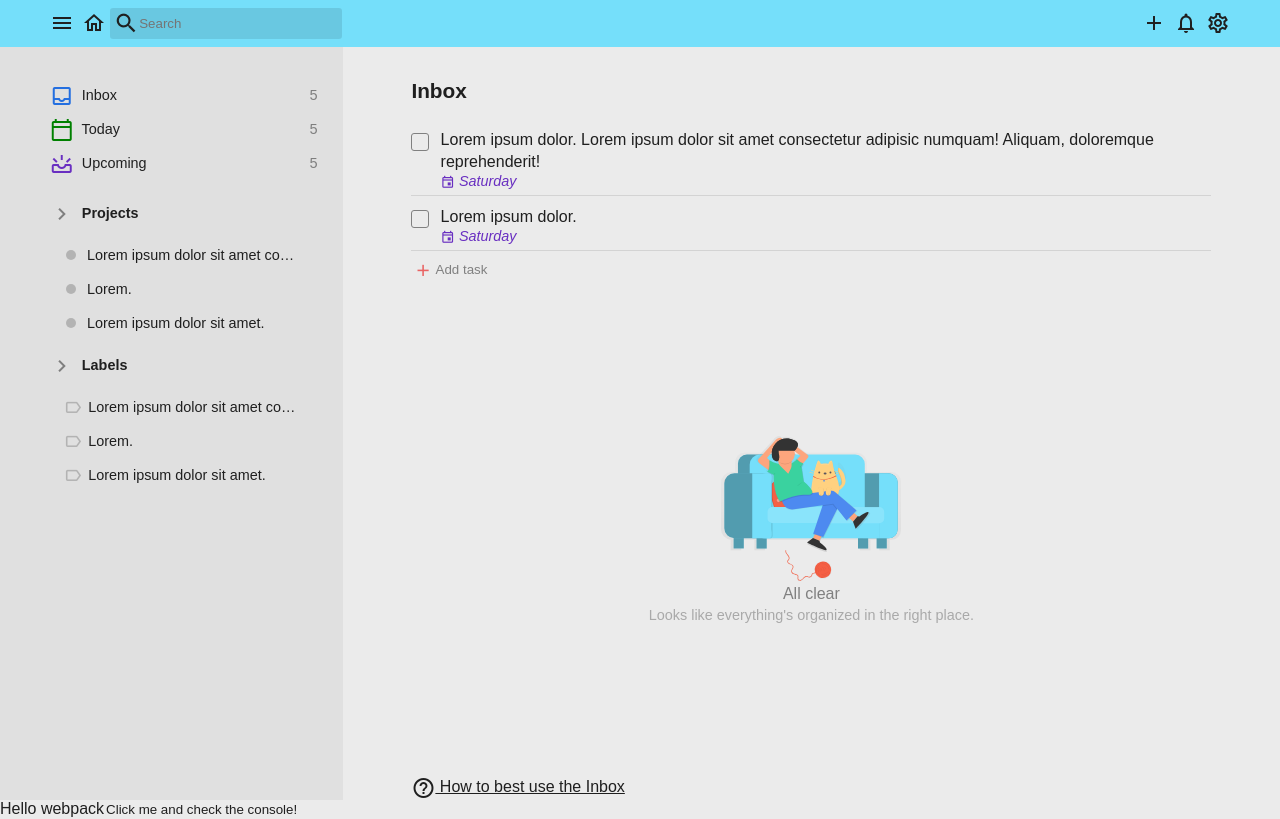
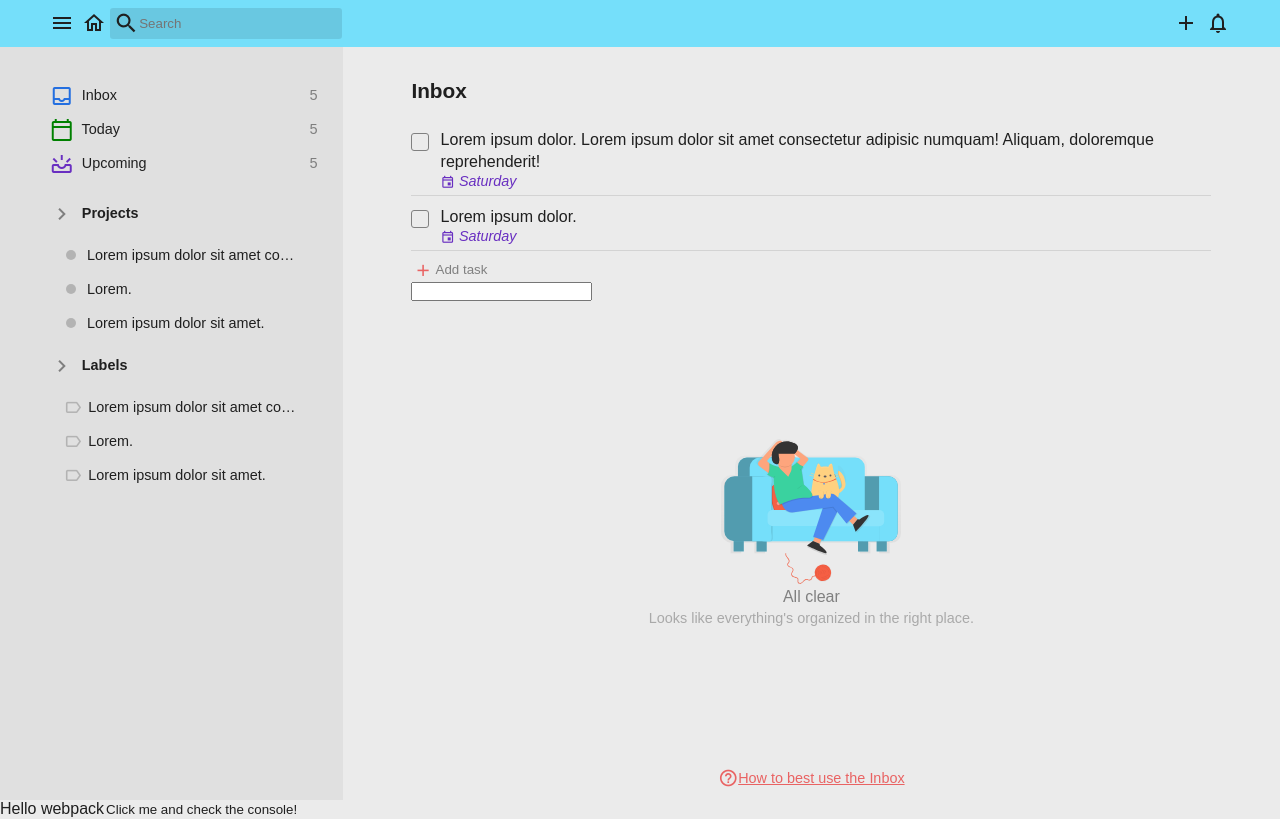
Before and after one commit to JohnGamboa-L4ck/todo-list, a website built with webpack: page src/hardcoded.html in a window 1280 px wide. Built offline with nearby package versions, Linux system fonts and the light colour scheme.

Commit message:
hardcoding add task div

```diff
--- a/src/hardcoded.html
+++ b/src/hardcoded.html
@@ -39,9 +39,9 @@
                 <button>
                     <span class="material-icons-outlined mid">notifications</span>
                 </button>
-                <button>
+                <!-- <button>
                     <span class="material-icons-outlined mid">settings</span>
-                </button>
+                </button> -->
             </div>
         </nav>
         <div class = "app-body">
@@ -130,7 +130,7 @@
                         </div>
                     </div>
                 </nav>
-                <div class = "container empty"><!-- empty -->
+                <div class = "container empty "><!-- class: empty -->
                     <header>
                         <h1>Inbox</h1>
                     </header>
@@ -196,6 +196,9 @@
                             Add task
                         </button>
                     </div>
+                    <div class = "add-task-div">
+                        <input type = "text">
+                    </div>
                     <div class = "empty-state-div">
                         <img src="./chilling.svg" draggable="false">
                         <h4>All clear</h4>
@@ -203,7 +206,7 @@
                     </div>
                     <footer>
                         <span class="material-icons-outlined mid">help_outline</span>
-                        How to best use the Inbox
+                        <p>How to best use the Inbox</p>
                     </footer>
                 </div>
             </div>
--- a/src/style.css
+++ b/src/style.css
@@ -350,7 +350,10 @@ h1 {
 
 .checkbox-btn > span {
     visibility: hidden;
+    font-size: 1.6rem;
     color: var(--transparent2);
+    background-color: burlywood;
+    margin-top: -50px;
 }
 
 .checkbox-btn:hover > span,
@@ -472,13 +475,32 @@ button:focus-visible {
     margin: .25rem 0 0 0;
 }
 
+.empty-state-div *:nth-child(n+2),
+.container footer p {
+    text-align: center;
+}
+
 .empty-state-div p {
     font-size: .9rem;
     color: darkgray;
 }
 
 .container footer {
+    color: var(--auburn);
+    font-size: .9rem!important;
+    display: flex;
+    justify-content: center;
+    align-items: center;
+    padding: .25rem 0 .75rem 0;
+}
+
+.container footer span {
+    font-size: 1.25rem!important;
+}
+
+.container footer p {
     text-decoration: underline;
+    cursor: pointer;
 }
 
 .container:not(.empty) .empty-state-div,
```
